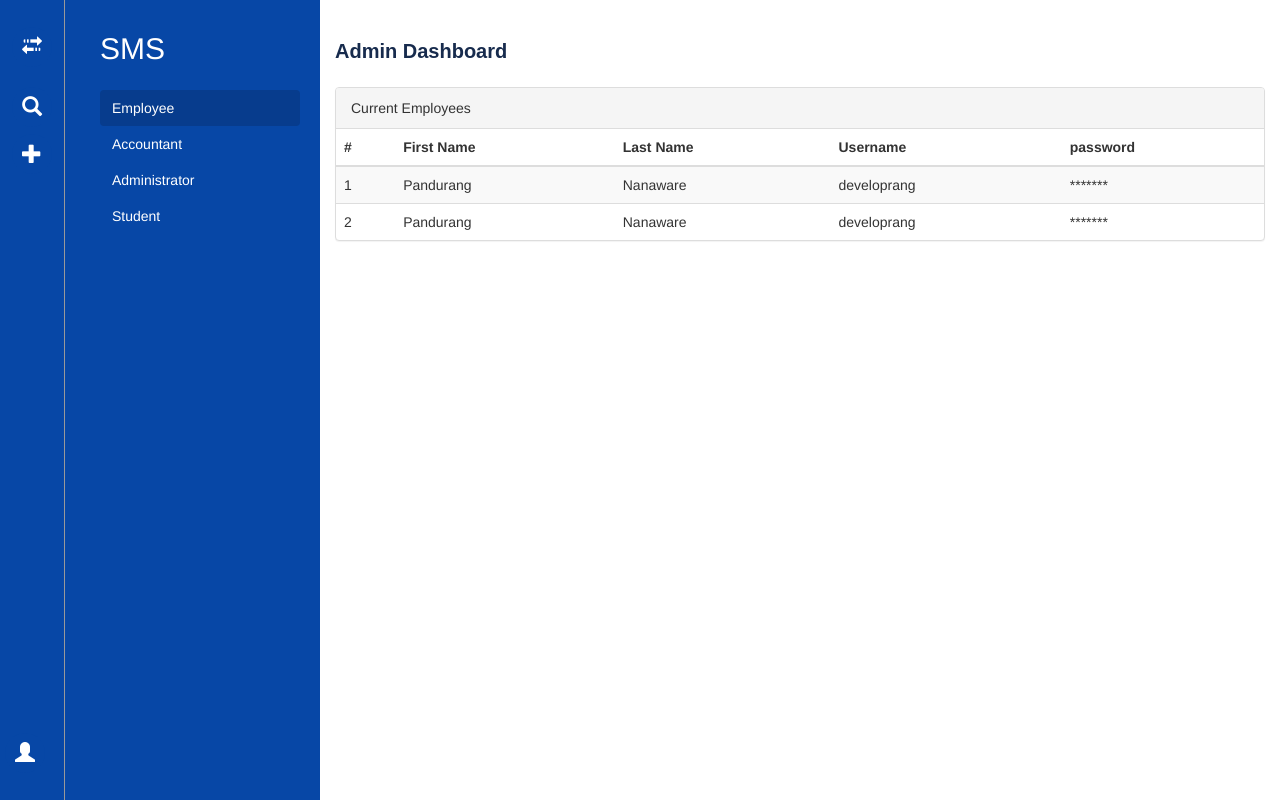
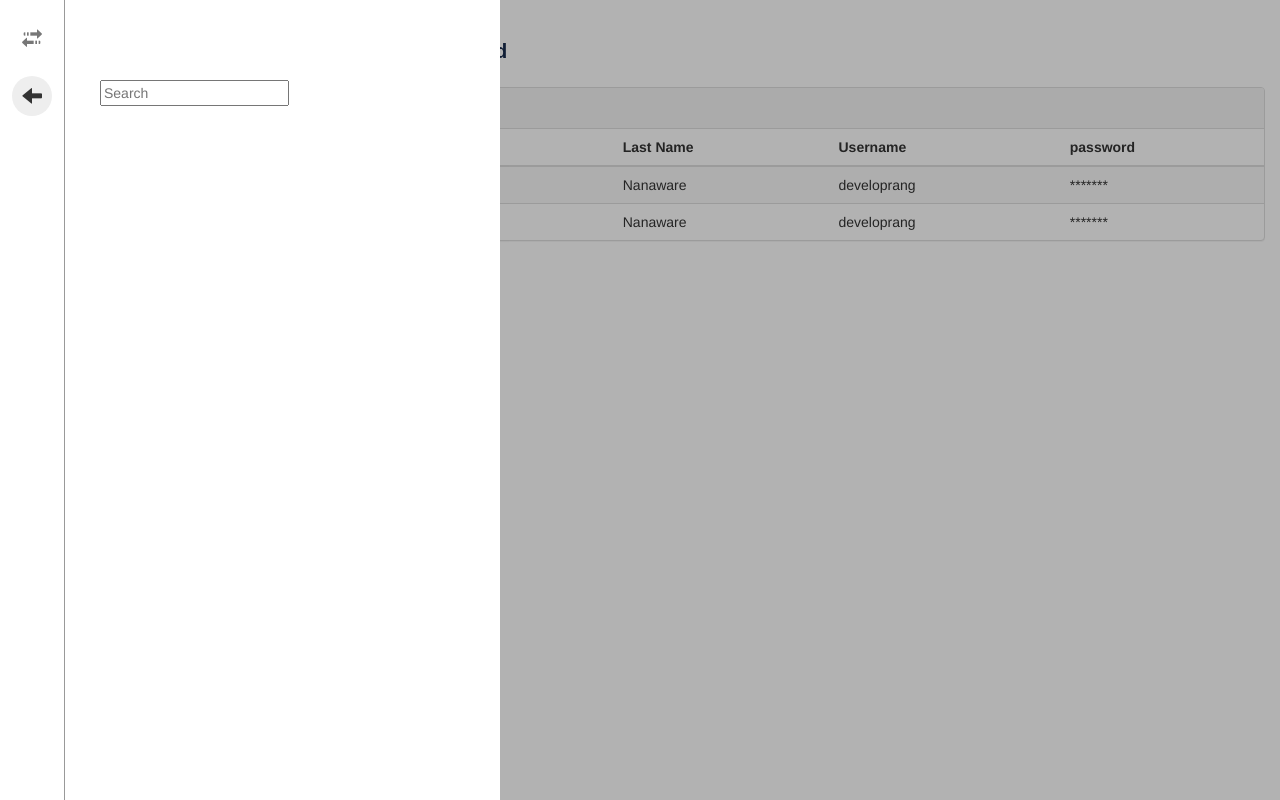
Before and after one commit to developrang/SchoolManagementSystem, a plain HTML site: page adminDashboard.html in a window 1280 px wide. Drawn offline with nearby package versions, Linux system fonts and the light colour scheme.

Commit message:
Add files via upload

```diff
--- a/adminDashboard.html
+++ b/adminDashboard.html
@@ -4,7 +4,7 @@
 <head>
   <meta charset="utf-8">
   <meta http-equiv="X-UA-Compatible" content="IE=edge">
-  <meta name="viewport" content="width=device-width, initial-scale=1">
+  <!--<meta name="viewport" content="width=device-width, initial-scale=1">-->
   <!-- The above 3 meta tags *must* come first in the head; any other head content must come *after* these tags -->
   <title>Admin Dashboard | SMS</title>
 
@@ -22,8 +22,10 @@
 </head>
 
 <body>
+  <div class="screenWrapper"></div>
   <div class="container-fluid">
     <div class="row">
+
       <div class="lncf">
         <div><a href="#" class="lncf-icon"><i class="glyphicon glyphicon-transfer"></i></a></div>
         <div><a href="#" class="lncf-icon"><i class="glyphicon glyphicon-search"></i></a></div>
@@ -33,6 +35,25 @@
 
           <div><a href="#" class="lncf-icon"><i class="glyphicon glyphicon-user"></i></a></div>
 
+        </div>
+      </div>
+      <div class="searchWrapper">
+        <div class="lncf">
+          <div><i class="glyphicon glyphicon-transfer text-muted"></i></div>
+          <div><a href="#" class="lncf-icon"><i class="glyphicon glyphicon-arrow-left"></i></a></div>
+        </div>
+        <div class="searchPanel">
+          <div class="row">
+            <div class="col-sm-12"></div>
+          </div>
+
+          <div class="row">
+            <div class="col-sm-12">
+            <form>
+              <input type="text" name="" id="" placeholder="Search">
+            </form>
+            </div>
+          </div>
         </div>
       </div>
       <div class="col-xs-6 col-sm-4 col-md-3 leftNav">
@@ -97,6 +118,8 @@
   <script src="https://ajax.googleapis.com/ajax/libs/jquery/1.12.4/jquery.min.js"></script>
   <!-- Include all compiled plugins (below), or include individual files as needed -->
   <script src="js/bootstrap.min.js"></script>
+  <script src="js/jquery-3.2.1.js"></script>
+  <script src="js/main.js"></script>
 </body>
 
 </html>
--- a/mainStyle.css
+++ b/mainStyle.css
@@ -77,8 +77,14 @@
 
 
 .primaryBg{background-color: #0747A6;}
+.screenWrapper{position: fixed; width: 100vw; height: 100vh; z-index: 2; background-color: rgba(0, 0, 0, 0.3);}
+.searchWrapper{width: 500px; position: fixed; background-color: #fff; height: 100vh; z-index: 3; color: #333;}
+.searchWrapper .lncf a.lncf-icon{background-color: #eee; color: #333;}
+.searchWrapper .lncf a.lncf-icon:hover{background-color: #ddd; color: #333;}
+.searchWrapper .searchPanel{margin: 0px 15px 0px 100px;}
+.searchWrapper .searchPanel>div:first-child{min-height: 50px; margin: 20px 0px 10px;}
 
-.lncf{width: 65px; position: fixed; height: 100vh; background-color: #0747A6; color: #fff;
+.lncf{width: 65px; position: fixed; height: 100vh; background-color: inherit; color: #fff;
     border-right: 1px solid #999; z-index: 1; padding: 20px 5px; text-align: center; font-size: 20px;}
 .leftNav{padding: 20px 0px 20px 100px; height: 100vh; background-color: #0747A6; color: #fff;}
 .leftNav{padding: 20px 0px 20px 100px; height: 100vh; background-color: #0747A6; color: #fff;}
```
Lines whose indentation alone changed are shown as unchanged.
